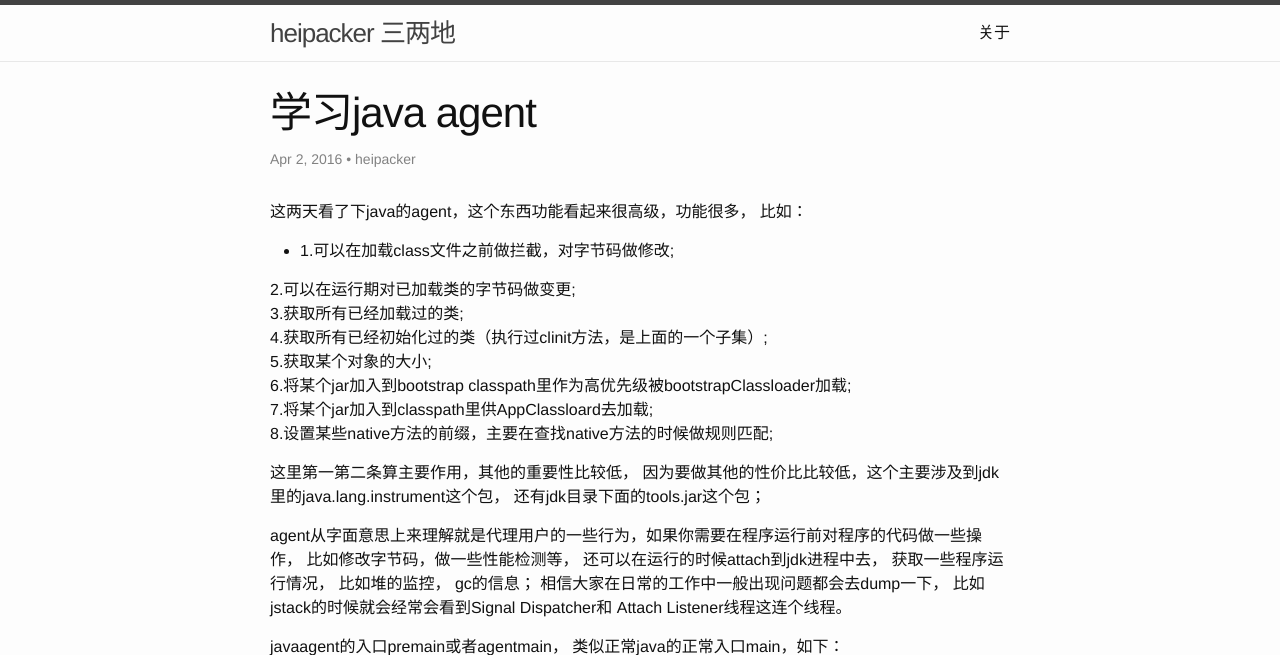
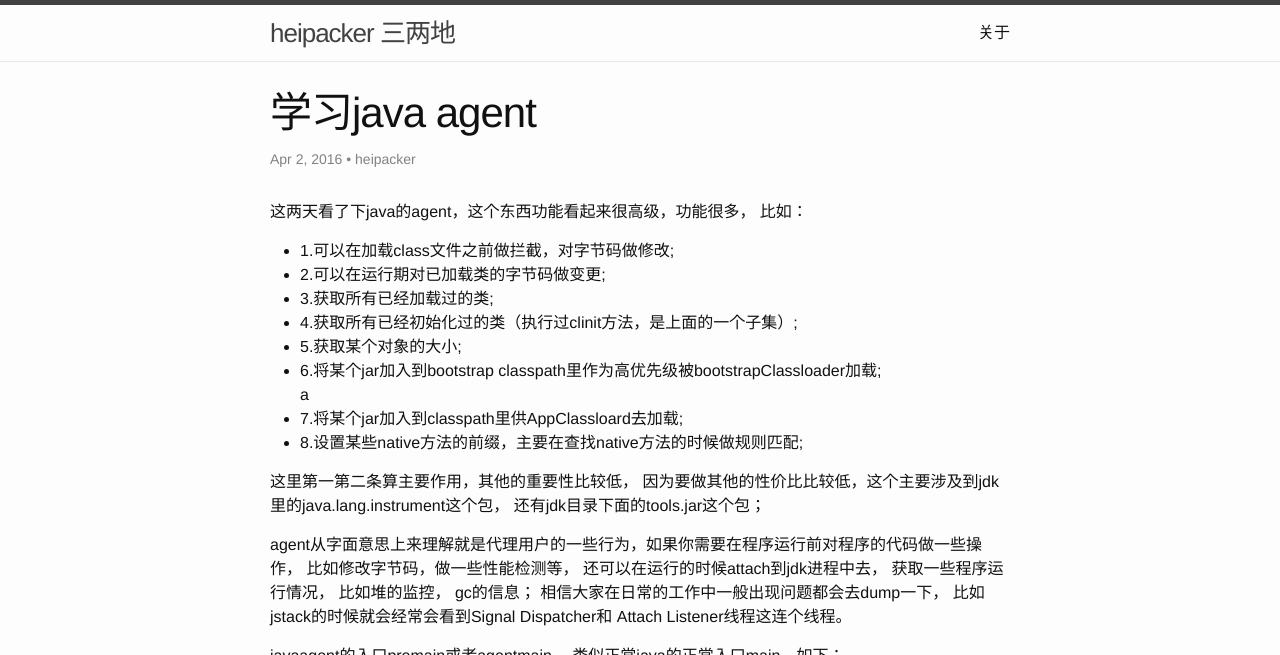
Before and after one commit to heipacker/heipacker.github.io, a Jekyll site: the page built from _posts/2016-04-02-learn-java-agent.markdown, in a window 1280 px wide and 900 px high, cut to the strip 0-655 px from the top of the window. Built offline with Jekyll 4.4.1, drawn with Linux system fonts in a browser that asks for light colours.

Commit message:
添加摘要 添加格式

```diff
--- a/_posts/2016-04-02-learn-java-agent.markdown
+++ b/_posts/2016-04-02-learn-java-agent.markdown
@@ -11,15 +11,28 @@ tag: 技术
 <li>
   1.可以在加载class文件之前做拦截，对字节码做修改;<br/>
 </li>
+<li>
+2.可以在运行期对已加载类的字节码做变更;<br/>
+</li>
+<li>
+3.获取所有已经加载过的类;<br/>
+</li>
+<li>
+4.获取所有已经初始化过的类（执行过clinit方法，是上面的一个子集）;<br/>
+</li>
+<li>
+5.获取某个对象的大小;<br/>
+</li>
+<li>
+6.将某个jar加入到bootstrap classpath里作为高优先级被bootstrapClassloader加载;<br/>a
+</li>
+<li>
+7.将某个jar加入到classpath里供AppClassloard去加载;<br/>
+</li>
+<li>
+8.设置某些native方法的前缀，主要在查找native方法的时候做规则匹配;<br/>
+</li>
 </ul>
-2.可以在运行期对已加载类的字节码做变更;<br/>
-3.获取所有已经加载过的类;<br/>
-4.获取所有已经初始化过的类（执行过clinit方法，是上面的一个子集）;<br/>
-5.获取某个对象的大小;<br/>
-6.将某个jar加入到bootstrap classpath里作为高优先级被bootstrapClassloader加载;<br/>
-7.将某个jar加入到classpath里供AppClassloard去加载;<br/>
-8.设置某些native方法的前缀，主要在查找native方法的时候做规则匹配;<br/>
-
 这里第一第二条算主要作用，其他的重要性比较低， 因为要做其他的性价比比较低，这个主要涉及到jdk里的java.lang.instrument这个包， 还有jdk目录下面的tools.jar这个包；
 
   agent从字面意思上来理解就是代理用户的一些行为，如果你需要在程序运行前对程序的代码做一些操作， 比如修改字节码，做一些性能检测等， 还可以在运行的时候attach到jdk进程中去， 获取一些程序运行情况， 比如堆的监控， gc的信息； 相信大家在日常的工作中一般出现问题都会去dump一下， 比如jstack的时候就会经常会看到Signal Dispatcher和 Attach Listener线程这连个线程。
```
